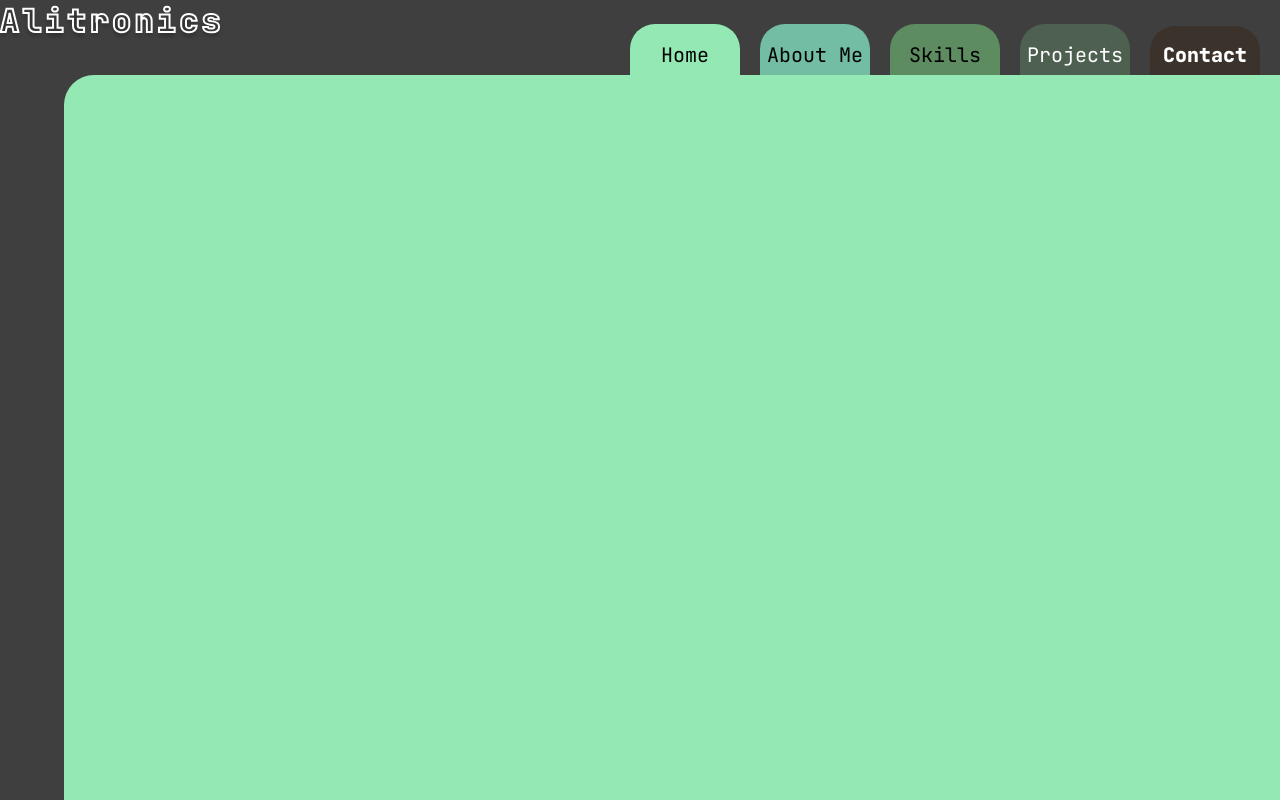
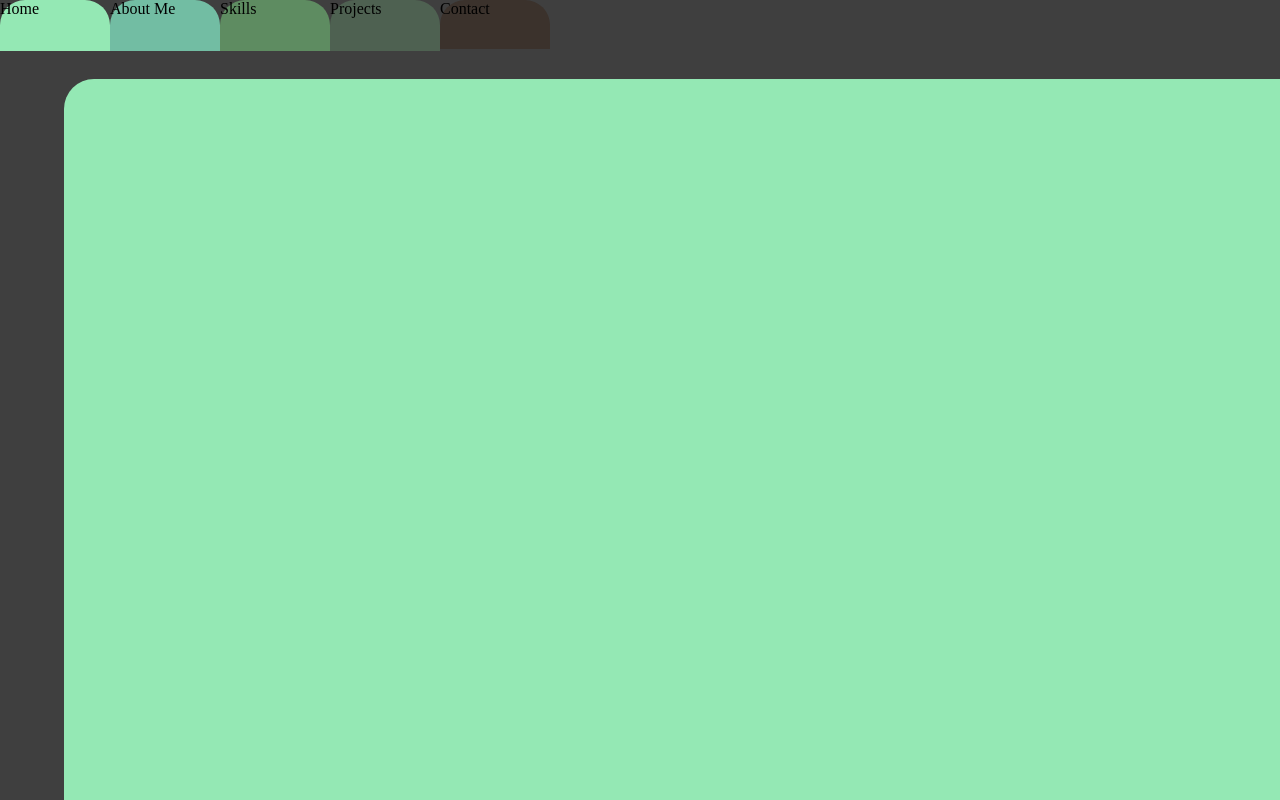
Before and after one commit to Alison0704/alitronics-website, a plain HTML site: page index.html in a window 1280 px wide. Shown: the top 800 px of the page. Drawn offline with Linux system fonts and the light colour scheme; a web font is replaced by a local one.

Commit message:
More changes to adapt to responsitivity

```diff
--- a/index.html
+++ b/index.html
@@ -11,7 +11,8 @@
   <body>
     <div class="main-background">
       <div class="nav-bar">
-        <span class="alitronics-logo">Alitronics</span>
+        <!--<span class="alitronics-logo">Alitronics</span>-->
+        <div class = "logo"></div>
         <div class="nav-selection">
           <div class="home-tab">
             <span class="home-name">Home</span>
--- a/style.css
+++ b/style.css
@@ -10,10 +10,10 @@ body{
       "Source Han Sans CN", sans-serif;
   }
   .main-background{
-   position: relative;
     overflow-x: hidden;
   }
   .nav-bar {
+    display: inline-flex;
     position: relative;
     height: 75px;
     width: 100%;
@@ -36,149 +36,66 @@ body{
     -webkit-text-stroke: 2px #ffffff;
   }
   .nav-selection {
-    position: absolute;
-    top: 0;
-    left: 630px;
-    z-index: 86;
-  }
+    display: flex;
+    /*TODO */  }
   .home-tab {
-    position: absolute;
+    position: relative;
     width: 110px;
     height: 51px;
-    top: 24px;
     background: #94e8b4;
-    z-index: 86;
     border-radius: 25px 25px 0 0;
   }
   .home-name {
     display: flex;
-    align-items: flex-start;
-    justify-content: flex-start;
-    position: absolute;
-    height: 26px;
-    top: 18px;
-    left: 31px;
-    color: #000000;
-    font-family: JetBrains Mono, var(--default-font-family);
-    font-size: 20px;
-    font-weight: 400;
-    line-height: 26px;
-    text-align: left;
-    white-space: nowrap;
-    z-index: 87;
+   /*TODO */
   }
   .about-me-tab {
-    position: absolute;
+    position: relative;
     width: 110px;
     height: 51px;
-    top: 24px;
-    left: 130px;
     background: #72bda3;
-    z-index: 83;
     border-radius: 25px 25px 0 0;
   }
   .about-me-name {
     display: flex;
-    align-items: flex-start;
-    justify-content: flex-start;
-    position: absolute;
-    height: 26px;
-    top: 18px;
-    left: 7px;
-    color: #000000;
-    font-family: JetBrains Mono, var(--default-font-family);
-    font-size: 20px;
-    font-weight: 400;
-    line-height: 26px;
-    text-align: left;
-    white-space: nowrap;
-    z-index: 84;
-  }
+   /*TODO */
+   }
   .skills-tab {
-    position: absolute;
+    position: relative;
     width: 110px;
     height: 51px;
-    top: 24px;
-    left: 260px;
     background: #5e8c61;
-    z-index: 80;
     border-radius: 25px 25px 0 0;
   }
   .skills-name {
     display: flex;
-    align-items: flex-start;
-    justify-content: flex-start;
-    position: absolute;
-    height: 26px;
-    top: 18px;
-    left: 19px;
-    color: #000000;
-    font-family: JetBrains Mono, var(--default-font-family);
-    font-size: 20px;
-    font-weight: 400;
-    line-height: 26px;
-    text-align: left;
-    white-space: nowrap;
-    z-index: 81;
+    /*TODO */
   }
   .projects-tab {
-    position: absolute;
+    position: relative;
     width: 110px;
     height: 51px;
-    top: 24px;
-    left: 390px;
     background: #4e6151;
-    z-index: 77;
     border-radius: 25px 25px 0 0;
   }
   .projects-name {
     display: flex;
-    align-items: flex-start;
-    justify-content: flex-start;
-    position: absolute;
-    height: 26px;
-    top: 18px;
-    left: 7px;
-    color: #ffffff;
-    font-family: JetBrains Mono, var(--default-font-family);
-    font-size: 20px;
-    font-weight: 400;
-    line-height: 26px;
-    text-align: left;
-    white-space: nowrap;
-    z-index: 78;
+    /*TODO */
   }
   .contact-tab {
-    position: absolute;
+    position: relative;
     width: 110px;
     height: 49px;
-    top: 26px;
-    left: 520px;
     background: #3b322c;
-    z-index: 74;
     border-radius: 25px 25px 0 0;
   }
   .contact-name {
     display: flex;
-    align-items: flex-start;
-    justify-content: flex-start;
-    position: absolute;
-    height: 26px;
-    top: 16px;
-    left: 13px;
-    color: #ffffff;
-    font-family: JetBrains Mono, var(--default-font-family);
-    font-size: 20px;
-    font-weight: 800;
-    line-height: 26px;
-    text-align: left;
-    white-space: nowrap;
-    z-index: 75;
+    /*TODO */
   }
   .background-home {
     position: relative;
     height: 772px;
-    width: 1280px;
     left: 5%;
     background: #94e8b4;
     border-radius: 30px 0 0 30px;
@@ -186,7 +103,6 @@ body{
   .line {
     margin-top: 30px;
     margin-bottom: 30px ;
-    width: 1280px;
     left: 5%;
     border: 5px dashed;
     border-radius: 50%;
@@ -194,7 +110,6 @@ body{
   }
   .background-about-me {
     position: relative;
-    width: 1280px;
     height: 772px;
     left: 5%;
     font-size: 0px;
@@ -257,14 +172,12 @@ body{
   }
   .background-skills {
     position: relative;
-    width: 1280px;
     height: 772px;
-    margin: 35px 0 0 116px;
+    left: 5%;
     font-size: 0px;
-    background: #5e8c61;
-    z-index: 55;
     overflow: visible auto;
     border-radius: 30px 0 0 30px;
+    background: #5e8c61;
   }
   .title-2 {
     display: flex;
@@ -356,14 +269,13 @@ body{
   }
   .background-project {
     position: relative;
-    width: 1280px;
     height: 1752px;
-    margin: 36px 0 0 116px;
+    left: 5%;
+    font-size: 0px;
+    overflow: visible auto;
+    border-radius: 30px 0 0 30px;
     font-size: 0px;
     background: #4e6151;
-    z-index: 30;
-    overflow: visible auto;
-    border-radius: 30px 0 0 30px;
   }
   .projects-title {
     display: flex;
@@ -639,14 +551,12 @@ body{
   }
   .background-contact-me {
     position: relative;
-    width: 1280px;
-    height: 513px;
-    margin: 35px 0 0 116px;
+    left: 5%;
     font-size: 0px;
-    background: #3b322c;
-    z-index: 11;
     overflow: visible auto;
     border-radius: 30px 0 0 30px;
+    height: 513px;
+    background: #3b322c;;
   }
   .lets-connect-title {
     display: block;
@@ -839,14 +749,14 @@ body{
   }
 
   .background-follow-me {
-    position: absolute;
-    width: 1280px;
+    position: relative;
+    left: 5%;
+    font-size: 0px;
+    overflow: visible auto;
+    border-radius: 30px 0 0 30px;
     height: 127px;
-    top: 0;
-    left: 4px;
     background: #000000;
-    z-index: 2;
-    border-radius: 30px 0 0 30px;
+
   }
   .appreciations-button-shape {
     position: absolute;
```
